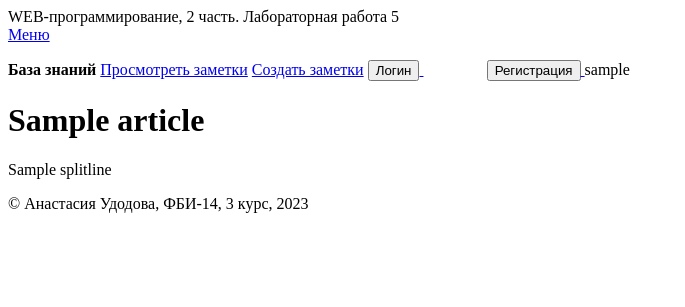
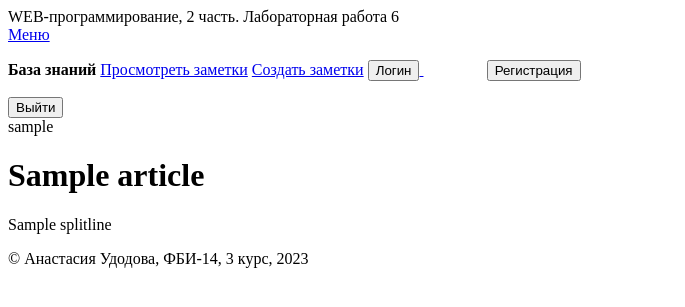
Before and after one commit to nudodova/web-prog-lab2, a Flask app: page /lab5/articles/1 in a window 1280 px wide. Shown: the top 307 px of the page, without its empty margins (0-685 px from the left). Run offline with Flask 3, Linux system fonts and the light colour scheme; a user stored in the database is signed in; tables that the repository leaves empty hold one stand-in row (values such as "Sample post"); a database or web service that is not in the repository returns one stand-in record (values such as "Sample title"); some libraries are stand-ins or nearby versions.

Commit message:
Правки

```diff
--- a/lab6.py
+++ b/lab6.py
@@ -137,7 +137,7 @@ def getArticle(article_id):
             if article.user_id == current_user.id or article.is_public:
                 text = article.article_text.splitlines()
                 likes_count = article.likes
-                return render_template("6articleN.html", article_text=text, article_title=article.title, username=current_user.username, favorite=article.is_favorite, likes_count=likes_count)
+                return render_template("articleN.html", article_text=text, article_title=article.title, username=current_user.username)
             else:
                 return "У вас нет доступа к этой статье"
         else:
--- a/lab8.py
+++ b/lab8.py
@@ -29,7 +29,7 @@ def get_course(course_num):
 @lab8.route('/lab8/api/courses/<int:course_num>', methods=['DELETE'])
 def del_course(course_num):
     if course_num < 0 or course_num >= len(courses):
-        return 'Course not found', 404
+        return 'Курс не найден', 404
     del courses[course_num]
     return '', 204
 
@@ -37,7 +37,7 @@ def del_course(course_num):
 @lab8.route('/lab8/api/courses/<int:course_num>', methods=['PUT'])
 def put_course(course_num):
     if course_num < 0 or course_num >= len(courses):
-        return 'Course not found', 404
+        return 'Курс не найден', 404
     course = request.get_json()
     courses[course_num] = course
     return courses[course_num]
--- a/lab9.py
+++ b/lab9.py
@@ -9,6 +9,10 @@ def not_found(e):
 def not_found(e):
     return render_template('lab9/error500.html'), 500
 
+
+@lab9.route('/lab9/500')
+def oshibk():
+    abort(500)
 
 @lab9.route('/lab9/', methods=['GET', 'POST'])
 def main():
--- a/templates/articleN.html
+++ b/templates/articleN.html
@@ -1,19 +1,21 @@
 {% extends "base.html" %}
 
-{% block lab %} Лабораторная работа 5 {% endblock %}
+{% block lab %} Лабораторная работа 6 {% endblock %}
 
 {% block main %}
     <p>
         <a style="font-weight: bold;">База знаний</a>
-        <a href="/lab5/articles">Просмотреть заметки</a>
-        <a href="/lab5/newtitle">Создать заметки</a>
-        <a href="/lab5/loginn">
+        <a href="/lab6/articles">Просмотреть заметки</a>
+        <a href="/lab6/newtitle">Создать заметки</a>
+        <a href="/lab6/login">
             <button class="log1" type="submit">Логин</button>
         </a>
-        <a style="margin-left: 5%;" href="/lab5/register">
+        <a style="margin-left: 5%;" href="/lab6/register">
             <button class="log2" type="submit">Регистрация</button>
         </a>
-
+        <form action="/lab6/logout">
+            <button class="button_user" type="submit">Выйти</button>
+        </form>
 
         {% if username %}
             <a>
--- a/templates/articles.html
+++ b/templates/articles.html
@@ -28,7 +28,7 @@
     <h1>Мои статьи</h1>
     <ul>
         {% for article in articles %}
-        <li>{{ article.title }} <a href="/lab5/articles/{{ article.id }}">/lab5/articles/{{ article.id }}</a></li>
+        <li>{{ article.title }} <a href="/lab6/articles/{{ article.id }}">/lab5/articles/{{ article.id }}</a></li>
         {% endfor %}
     </ul>
 {% endblock %}
--- a/templates/lab9/error500.html
+++ b/templates/lab9/error500.html
@@ -8,7 +8,7 @@
         <img src="/static/Christmas-Santa-Claus-PNG-Pic.png" style="width: 150px; height: 200px;">
     </div>
 
-    <h1>Такой страницы не существует</h1>
+    <h1>Ошибка сервера</h1>
     <a href="/lab9/">Перейти на главную</a>
 
 {% endblock %}
```
